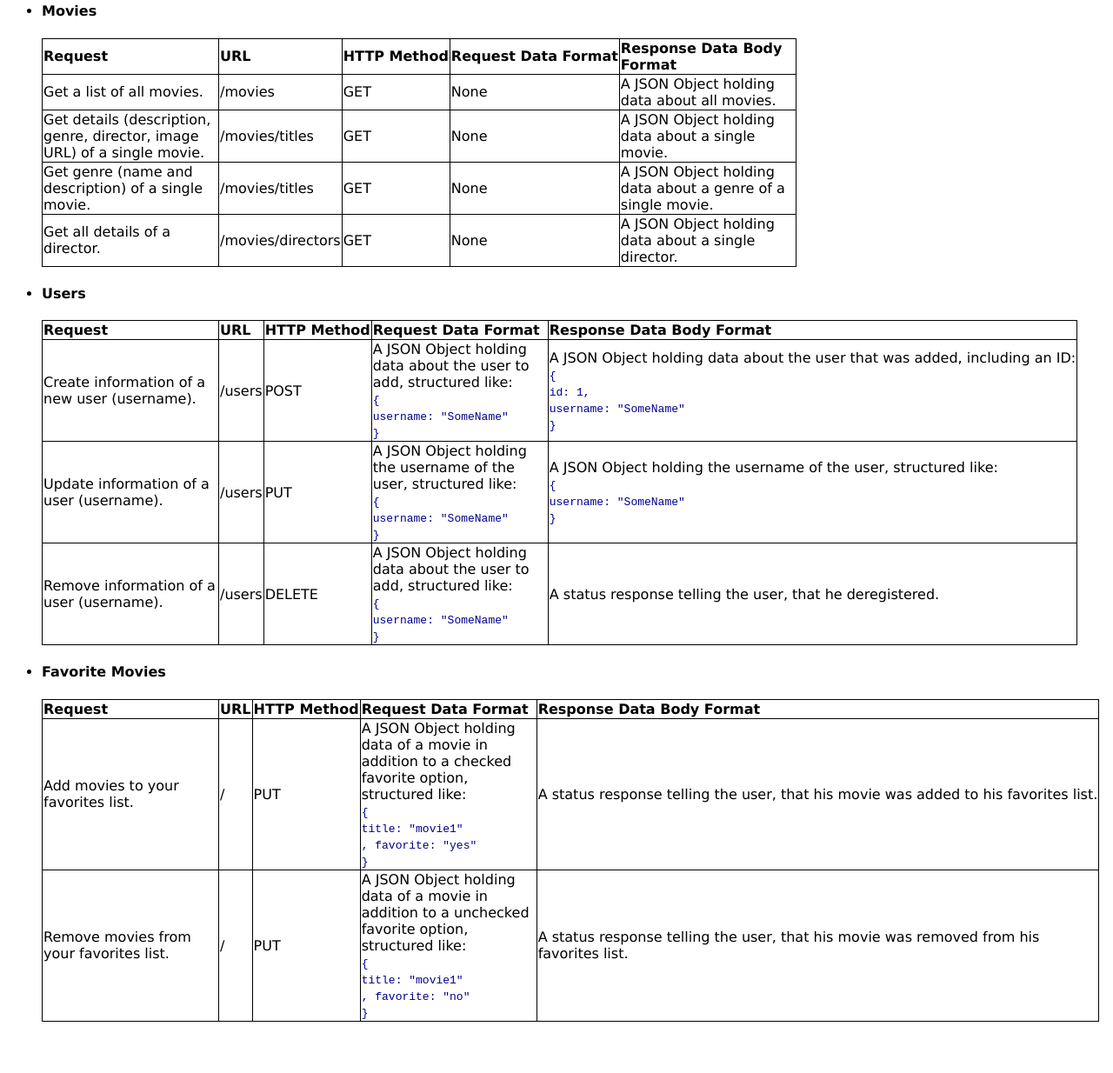
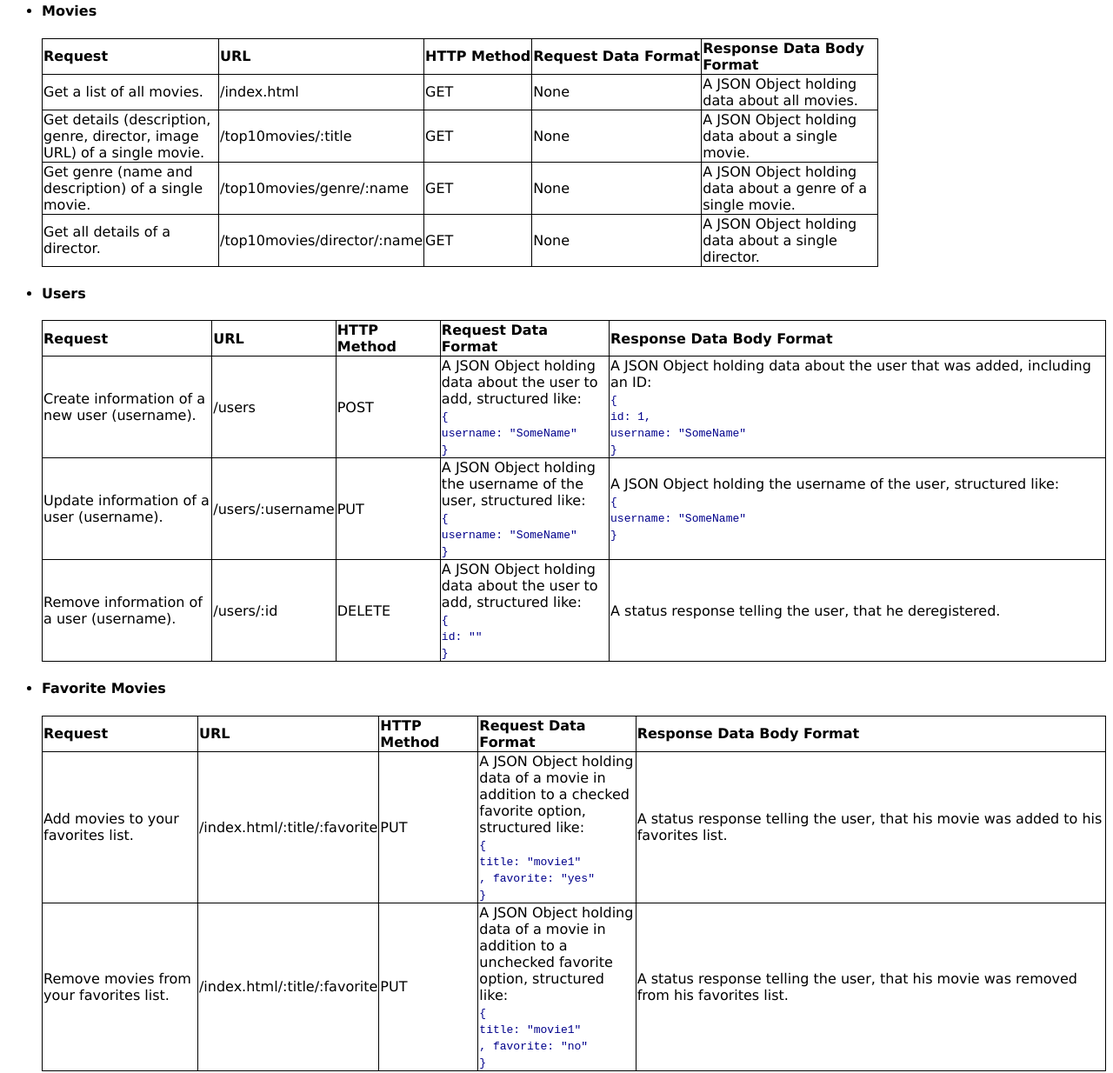
Before and after one commit to Tina2010/myFlix, a website: page public/documentation.html in a window 1280 px wide. Shown: the part 254-1488 px from the top of the page at 87% size. Before the commit the page ends 1445 px from the top, so only its background shows below. Drawn offline with Linux system fonts and the light colour scheme.

Commit message:
[update] adjusting endpoints

```diff
--- a/public/documentation.html
+++ b/public/documentation.html
@@ -32,35 +32,35 @@
             <table style="border-collapse: collapse">
                 <thead style="  border: 1px solid black;">
                     <th style="  border: 1px solid black;max-width: 200px;">Request</th>
-                    <th style="  border: 1px solid black;max-width: 200px;">URL</th>
+                    <th style="  border: 1px solid black;max-width: 400px;">URL</th>
                     <th style="  border: 1px solid black;max-width: 200px;">HTTP Method</th>
                     <th style="  border: 1px solid black;max-width: 200px;">Request Data Format</th>
                     <th style="  border: 1px solid black;max-width: 200px;">Response Data Body Format</th>
                 </thead>
                 <tbody>
                     <td style="  border: 1px solid black;max-width: 200px;">Get a list of all movies.</td>
-                    <td style="  border: 1px solid black;max-width: 200px;">/movies</td>
+                    <td style="  border: 1px solid black;max-width: 400px;">/index.html</td>
                     <td style="  border: 1px solid black;max-width: 200px;">GET</td>
                     <td style="  border: 1px solid black;max-width: 200px;">None</td>
                     <td style="  border: 1px solid black;max-width: 200px;">A JSON Object holding data about all movies.</td>
                 </tbody>
                 <tbody>
                     <td style="  border: 1px solid black;max-width: 200px;">Get details (description, genre, director, image URL) of a single movie.</td>
-                    <td style="  border: 1px solid black;max-width: 200px;">/movies/titles</td>
+                    <td style="  border: 1px solid black;max-width: 400px;">/top10movies/:title</td>
                     <td style="  border: 1px solid black;max-width: 200px;">GET</td>
                     <td style="  border: 1px solid black;max-width: 200px;">None</td>
                     <td style="  border: 1px solid black;max-width: 200px;">A JSON Object holding data about a single movie.</td>
                 </tbody>
                 <tbody>
                     <td style="  border: 1px solid black;max-width: 200px;">Get genre (name and description) of a single movie.</td>
-                    <td style="  border: 1px solid black;max-width: 200px;">/movies/titles</td>
+                    <td style="  border: 1px solid black;max-width: 400px;">/top10movies/genre/:name</td>
                     <td style="  border: 1px solid black;max-width: 200px;">GET</td>
                     <td style="  border: 1px solid black;max-width: 200px;">None</td>
                     <td style="  border: 1px solid black;max-width: 200px;">A JSON Object holding data about a genre of a single movie.</td>
                 </tbody>
                 <tbody>
                     <td style="  border: 1px solid black;max-width: 200px;">Get all details of a director.</td>
-                    <td style="  border: 1px solid black;max-width: 200px;">/movies/directors</td>
+                    <td style="  border: 1px solid black;max-width: 400px;">/top10movies/director/:name</td>
                     <td style="  border: 1px solid black;max-width: 200px;">GET</td>
                     <td style="  border: 1px solid black;max-width: 200px;">None</td>
                     <td style="  border: 1px solid black;max-width: 200px;">A JSON Object holding data about a single director.</td>
@@ -98,7 +98,7 @@
                 </tbody>
                 <tbody>
                     <td style="  border: 1px solid black;max-width: 200px;">Update information of a user (username).</td>
-                    <td style="  border: 1px solid black;max-width: 200px;">/users</td>
+                    <td style="  border: 1px solid black;max-width: 200px;">/users/:username</td>
                     <td style="  border: 1px solid black;max-width: 200px;">PUT</td>
                     <td style="  border: 1px solid black;max-width: 200px;">A JSON Object holding the username of the user, structured like:<br>
                         <code style="color: darkblue">
@@ -115,12 +115,12 @@
                 </tbody>
                 <tbody>
                     <td style="  border: 1px solid black;max-width: 200px;">Remove information of a user (username).</td>
-                    <td style="  border: 1px solid black;max-width: 200px;">/users</td>
+                    <td style="  border: 1px solid black;max-width: 200px;">/users/:id</td>
                     <td style="  border: 1px solid black;max-width: 200px;">DELETE</td>
                     <td style="  border: 1px solid black;max-width: 200px;">A JSON Object holding data about the user to add, structured like:<br>
                         <code style="color: darkblue">
                         {<br>
-                            username: "SomeName"<br>
+                            id: ""<br>
                         }
                     </code></td>
                     <td style="  border: 1px solid black;">A status response telling the user, that he deregistered.</td>
@@ -132,14 +132,14 @@
             <table style="border-collapse: collapse">
                 <thead style="  border: 1px solid black;">
                     <th style="  border: 1px solid black;max-width: 200px;">Request</th>
-                    <th style="  border: 1px solid black;max-width: 200px;">URL</th>
+                    <th style="  border: 1px solid black;max-width: 400px;">URL</th>
                     <th style="  border: 1px solid black;max-width: 200px;">HTTP Method</th>
                     <th style="  border: 1px solid black;max-width: 200px;">Request Data Format</th>
                     <th style="  border: 1px solid black;max-width: 200px;">Response Data Body Format</th>
                 </thead>
                 <tbody>
                     <td style="  border: 1px solid black;max-width: 200px;">Add movies to your favorites list.</td>
-                    <td style="  border: 1px solid black;max-width: 200px;">/</td>
+                    <td style="  border: 1px solid black;max-width: 400px;">/index.html/:title/:favorite</td>
                     <td style="  border: 1px solid black;max-width: 200px;">PUT</td>
                     <td style="  border: 1px solid black;max-width: 200px;">A JSON Object holding data of a movie in addition to a checked favorite option, structured like:<br>
                         <code style="color: darkblue">
@@ -152,7 +152,7 @@
                 </tbody>
                 <tbody>
                     <td style="  border: 1px solid black;max-width: 200px;">Remove movies from your favorites list.</td>
-                    <td style="  border: 1px solid black;max-width: 200px;">/</td>
+                    <td style="  border: 1px solid black;max-width: 400px;">/index.html/:title/:favorite</td>
                     <td style="  border: 1px solid black;max-width: 200px;">PUT</td>
                     <td style="  border: 1px solid black;max-width: 200px;">A JSON Object holding data of a movie in addition to a unchecked favorite option, structured like:<br>
                         <code style="color: darkblue">
```
